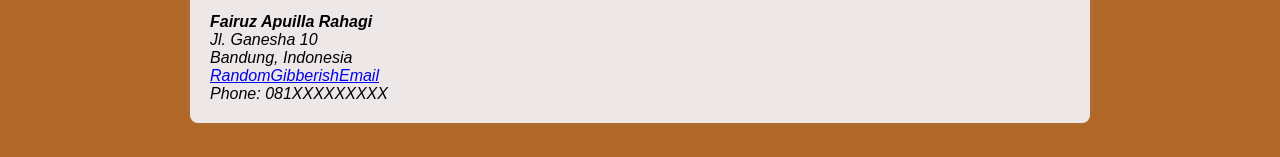
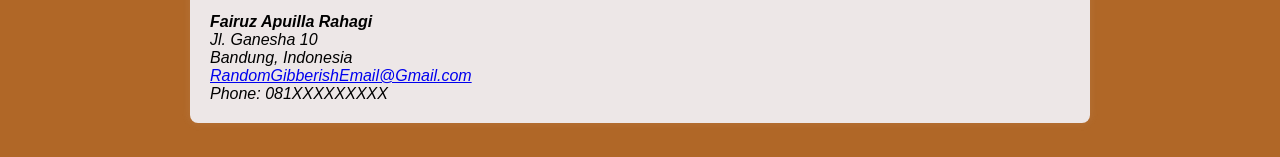
Before and after one commit to FairuzRahagi/FairuzRahagi.github.io, a plain HTML site: page index.html in a window 1280 px wide. Shown: the part 215-372 px from the top of the page. Drawn offline with Linux system fonts and the light colour scheme.

Commit message:
Update index.html

```diff
--- a/index.html
+++ b/index.html
@@ -40,7 +40,7 @@
                 <strong>Fairuz Apuilla Rahagi</strong><br>
                 Jl. Ganesha 10<br>
                 Bandung, Indonesia<br>
-                <a href="mailto:iuueaguvugahoinavugo@gmail.com">RandomGibberishEmail</a><br>
+                <a href="mailto:iuueaguvugahoinavugo@gmail.com">RandomGibberishEmail@Gmail.com</a><br>
                 Phone: 081XXXXXXXXX
             </address>
         </div>
```
